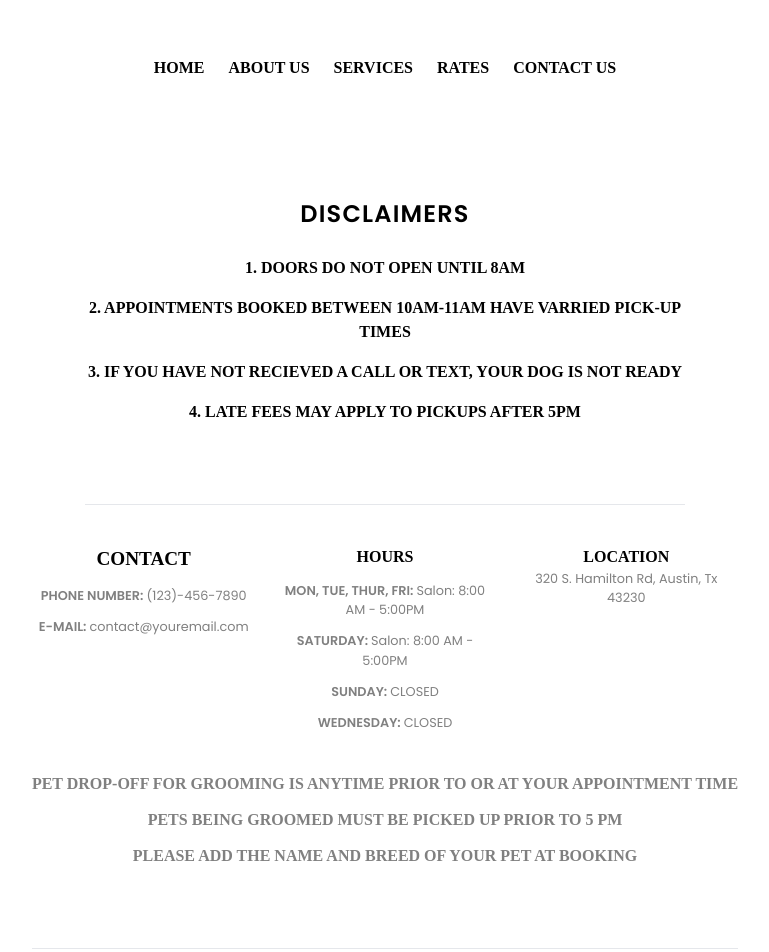
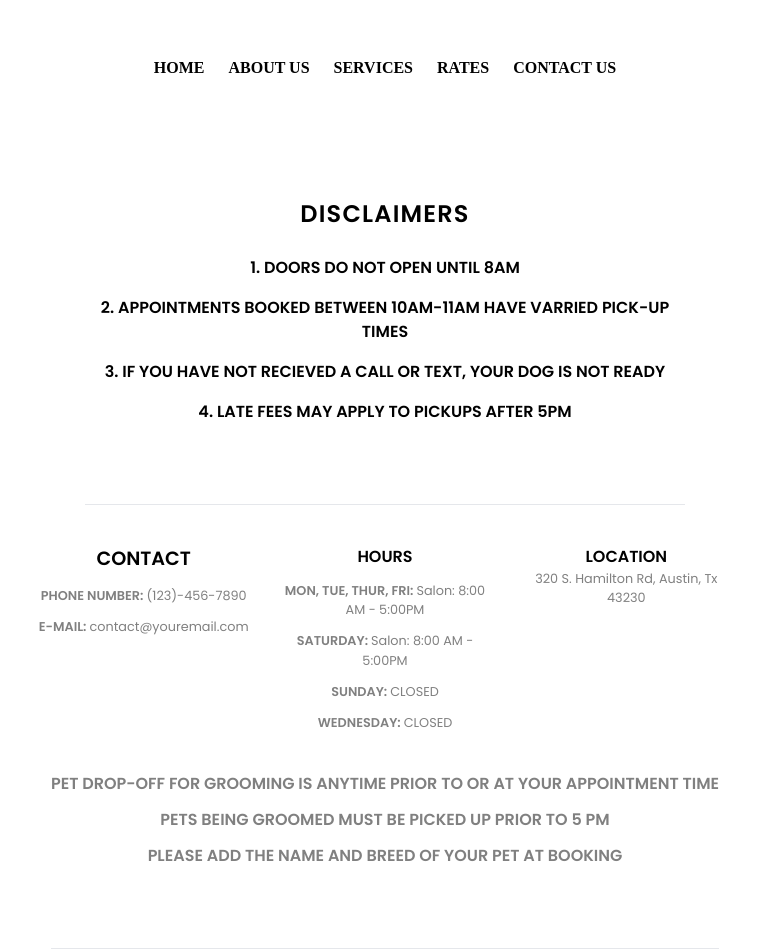
Before and after one commit to Ay7ot/DogGrooming, a React (Vite) app in the folder frontend/: page /about in a window 1280 px wide. Shown: the top 952 px of the page, without its empty margins (255-1024 px from the left). Built offline with nearby package versions, Linux system fonts and the light colour scheme; a web font is replaced by a local one.

Commit message:
Changed font

```diff
--- a/frontend/index.html
+++ b/frontend/index.html
@@ -4,6 +4,7 @@
     <meta charset="UTF-8" />
     <link rel="icon" type="image/svg+xml" href="/pawLogo.png" />
     <meta name="viewport" content="width=device-width, initial-scale=1.0" />
+    <meta name="description" content="Welcome to [Your Pet Grooming Business Name], where we provide professional and caring grooming services for your beloved pets. Our experienced groomers offer top-notch grooming solutions to keep your furry companions looking and feeling their best. From bathing and nail trimming to stylish haircuts and fur grooming, we cater to dogs, cats, and small animals with love and patience. Entrust your pets to our gentle hands, and we'll pamper them with a stress-free grooming experience in a clean and safe environment. Book an appointment today and let us bring out the inner beauty of your furry friends.">
     <title>Your site Name</title>
   </head>
   <body>
--- a/frontend/src/Components/About.tsx
+++ b/frontend/src/Components/About.tsx
@@ -8,9 +8,9 @@ export function MainAbout(){
     })
 
     return (
-        <section className="text-center mt-[100px] px-10 pb-10 flex flex-col items-center">
+        <section className="item text-center mt-[100px] px-10 pb-10 flex flex-col items-center">
             <h2 className="font-semibold text-[1.5rem] tracking-wider">DISCLAIMERS</h2>
-            <ol className="list-none max-w-[600px] font-dai font-semibold pb-20 border-b-[1px] mt-6 flex flex-col gap-4">
+            <ol className="list-none max-w-[600px]  font-semibold pb-20 border-b-[1px] mt-6 flex flex-col gap-4">
                 <li>1. DOORS DO NOT OPEN UNTIL 8AM</li>
                 <li>2. APPOINTMENTS BOOKED BETWEEN 10AM-11AM HAVE VARRIED PICK-UP TIMES</li>
                 <li>3. IF YOU HAVE NOT RECIEVED A CALL OR TEXT, YOUR DOG IS NOT READY</li>
@@ -18,14 +18,14 @@ export function MainAbout(){
             </ol>
             <div className="max-w-[700px] mt-10 flex flex-col gap-6 md:grid md:grid-cols-3">
                 <div>
-                    <h3 className="font-dai font-semibold text-[1.2rem]">CONTACT</h3>
+                    <h3 className=" font-semibold text-[1.2rem]">CONTACT</h3>
                     <div className="flex flex-col gap-3 mt-3">
                         <a className="md:text-[0.8rem] font-semibold text-[#808080]" href="tel:+2348075200170">PHONE NUMBER: <span className="font-normal cursor-pointer hover:text-blue-300">{`(123)-456-7890`}</span></a>
                         <a className="md:text-[0.8rem] font-semibold text-[#808080]" href="mailto:ayomidotzee@gmail.com">E-MAIL: <span className="font-normal cursor-pointer hover:text-blue-300">contact@youremail.com</span></a>
                     </div>
                 </div>
                 <div>
-                    <h3 className="font-dai font-semibold">HOURS</h3>
+                    <h3 className=" font-semibold">HOURS</h3>
                     <div className="flex flex-col gap-3 mt-3">
                         <p className="md:text-[0.8rem] font-semibold text-[#808080]">MON, TUE, THUR, FRI: <span className="font-normal">Salon: 8:00 AM - 5:00PM</span></p>
                         <p className="md:text-[0.8rem] font-semibold text-[#808080]">SATURDAY: <span className="font-normal">Salon: 8:00 AM - 5:00PM</span></p>
@@ -34,16 +34,16 @@ export function MainAbout(){
                     </div>
                 </div>
                 <div>
-                    <h3 className="font-dai font-semibold">LOCATION</h3>
+                    <h3 className=" font-semibold">LOCATION</h3>
                     <p className="md:text-[0.8rem] text-[#808080]">320 S. Hamilton Rd, Austin, Tx 43230 </p>
                 </div>
             </div>
             <div className="flex flex-col gap-3 mt-10 pb-20 border-b-[1px]">
-                <p className="font-semibold text-[#808080] font-dai">PET DROP-OFF FOR GROOMING IS ANYTIME PRIOR TO OR AT YOUR APPOINTMENT TIME</p>
-                <p className="font-semibold text-[#808080] font-dai">PETS BEING GROOMED MUST BE PICKED UP PRIOR TO 5 PM</p>
-                <p className="font-semibold text-[#808080] font-dai">PLEASE ADD THE NAME AND BREED OF YOUR PET AT BOOKING</p>
+                <p className="font-semibold text-[#808080] ">PET DROP-OFF FOR GROOMING IS ANYTIME PRIOR TO OR AT YOUR APPOINTMENT TIME</p>
+                <p className="font-semibold text-[#808080] ">PETS BEING GROOMED MUST BE PICKED UP PRIOR TO 5 PM</p>
+                <p className="font-semibold text-[#808080] ">PLEASE ADD THE NAME AND BREED OF YOUR PET AT BOOKING</p>
             </div>
-            <p className="py-10 max-w-[600px] md:px-10 text-[#808080] font-dai border-b-[1px]">
+            <p className="py-10 max-w-[600px] md:px-10 text-[#808080]  border-b-[1px]">
                 Here at Shampooch we specialize in making our customers, as well as their people, happy! We are located in the heart of Gahanna, Ohio along the famous Creekside. We are a family owned business with over 20 years combined experience! From a basic nail trim and ear cleaning, to a full hair cut, to dyed hair, or painted nails, we cater to WHATEVER your needs are. Call today and talk to one of our valued groomers about your pet!
             </p>
              <button className="mt-10 text-blue-400 border-blue-400 hover:bg-blue-400 hover:text-white py-4 px-10 border-2">
--- a/frontend/src/Components/Home.tsx
+++ b/frontend/src/Components/Home.tsx
@@ -15,7 +15,7 @@ export default function Home() {
     })
 
     return (
-        <div className="fade-in pb-10">
+        <div className="fade-in pb-10" id="scroll-container">
             <Navbar />
             <Header />
             <MainAbout />
--- a/frontend/src/Components/Rates.tsx
+++ b/frontend/src/Components/Rates.tsx
@@ -12,7 +12,7 @@ export function MainRates(){
         <section className="mt-[100px] px-10 pb-[200px] flex flex-col items-center">
             <h2 className="font-semibold text-[1.5rem] tracking-wider">RATES</h2>
             <div className="py-20 mt-10 text-center border-y-[1px] max-w-[600px]">
-                <h3 className="font-dai font-semibold text-[1.2rem]">
+                <h3 className=" font-semibold text-[1.2rem]">
                     CALL OR EMAIL US FOR EXACT RATES.<br />
                     RATES WILL CHANGE DEPENDING ON DOG SIZE AND SERVICES NEEDED.<br />
                     PRICING RANGES ARE LISTED BELOW.
@@ -21,7 +21,7 @@ export function MainRates(){
                     <a className="md:text-[0.8rem] font-semibold text-[#808080]" href="tel:+2348075200170">PHONE NUMBER: <span className="font-normal cursor-pointer hover:text-blue-300">{`(123)-456-7890`}</span></a>
                     <a className="md:text-[0.8rem] font-semibold text-[#808080]" href="mailto:ayomidotzee@gmail.com">E-MAIL: <span className="font-normal cursor-pointer hover:text-blue-300">contact@youremail.com</span></a>
                 </div>
-                <div className="mt-10 font-dai flex flex-col gap-6 md:grid md:grid-cols-2">
+                <div className="mt-10  flex flex-col gap-6 md:grid md:grid-cols-2">
                     <div>
                         <h4 className="font-semibold text-[1.1rem] text-black">DOG GROOMING</h4>
                         <div className="flex flex-col gap-3 mt-3">
--- a/frontend/src/Components/Services.tsx
+++ b/frontend/src/Components/Services.tsx
@@ -11,7 +11,7 @@ export function MainService(){
     return (
         <section className="mt-[100px] px-10 pb-[200px] flex flex-col items-center">
             <h2 className="font-semibold text-[1.5rem] tracking-wider">OUR SERVICES</h2>
-            <div className="font-dai mt-10 flex flex-col md:grid md:grid-cols-2 gap-6 max-w-[600px]">
+            <div className=" mt-10 flex flex-col md:grid md:grid-cols-2 gap-6 max-w-[600px]">
                 <div>
                     <h3 className="text-black font-semibold text-[1.1rem]">DOG GROOMING</h3>
                     <p className="text-[#808080] mt-4">Includes hair cut, bath, nail trim, ear clean out, and bow/bandana.</p>
@@ -29,7 +29,7 @@ export function MainService(){
                       <p className="text-[#808080] mt-4">This includes only a dog shampooed bath.</p>
                 </div>
             </div>
-            <div className="mt-6 font-dai max-w-[600px]">
+            <div className="mt-6  max-w-[600px]">
                 <h3 className="text-black font-semibold text-[1.1rem]">GROOMING ADD-ON</h3>
                 <p className="text-[#808080] mt-4">Grooming add-on's will include: Anal Gland Expression, Dematting Brush Out, De-Shedding Treatment, De-Skunking Treatment, Ear Cleaning, Express Service, Flea Bath, Flea/Tick Shampoo, Hair Dye, Nail Grind ala carte, Nail Grind with Groom, Nail Painting, Nail Trim and File, Sanitary Trim, Special Shampoo, Teeth Brushing, Buckeye Pet Package (Scented shampoo, Nail grind, Teeth Brush, Bow/Bandana)</p>
             </div>
--- a/frontend/src/index.css
+++ b/frontend/src/index.css
@@ -142,3 +142,22 @@
     transform: rotate(360deg);
   }
 }
+
+.container {
+  display: flex;
+  flex-wrap: nowrap;
+  overflow-x: scroll;
+  scroll-snap-type: x mandatory; /* Enable horizontal snap */
+  scroll-behavior: smooth; /* Enable smooth scrolling */
+  width: 100vw; /* Set the width of the container to the viewport width */
+  height: 100vh; /* Set the height of the container to the viewport height */
+}
+
+.item {
+  flex: 0 0 100vh; /* Each item occupies the full width of the viewport */
+  min-height: 100vh; /* Each item takes the full viewport height */
+  scroll-snap-align: start; /* Snap each item to the start of the container */
+  display: flex;
+  align-items: center;
+  justify-content: center;
+}
```
Also changed, not shown: frontend/src/Components/Contact.tsx (+6 -6 lines).
